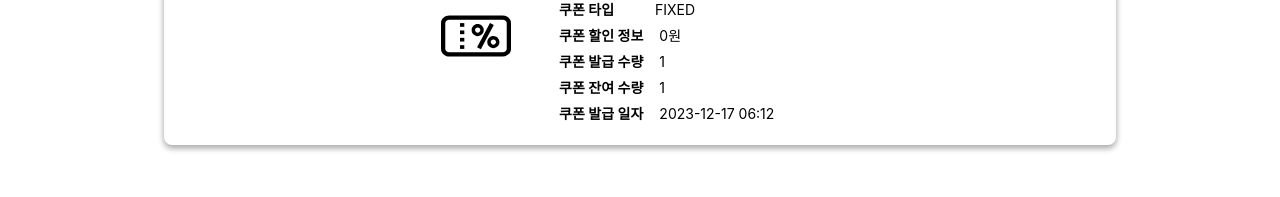
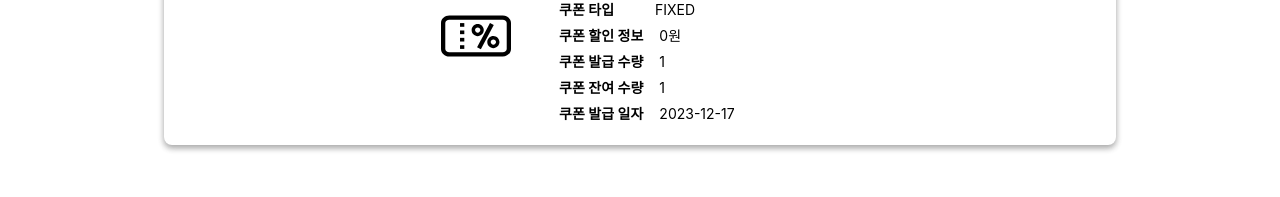
Before and after one commit to mujinjang-team/mujinjang-front, a React (Create React App) app: page /coupon/detail/1 in a window 1280 px wide. Shown: the part 351-548 px from the top of the page. Built offline with nearby package versions, Linux system fonts and the light colour scheme; no server answers; sample sign-in values are in the browser's storage.

Commit message:
feat: CouponCard의 CreatedAt Date Format 방식을 변경한다

```diff
--- a/src/components/coupon/CouponCard.tsx
+++ b/src/components/coupon/CouponCard.tsx
@@ -14,7 +14,7 @@ import { CouponCardProps } from '@/types/Coupon.types'
 
 const CouponCard = ({ coupon }: CouponCardProps) => {
 	const { couponId, name, code, type, discount, amount, remainCouponNum, createdAt } = coupon
-	const formattedCreatedTime = dayjs(createdAt).format('YYYY-MM-DD HH:MM')
+	const formattedCreatedTime = dayjs(createdAt).format('YYYY-MM-DD')
 
 	return (
 		<CouponCardWrapper>
```
